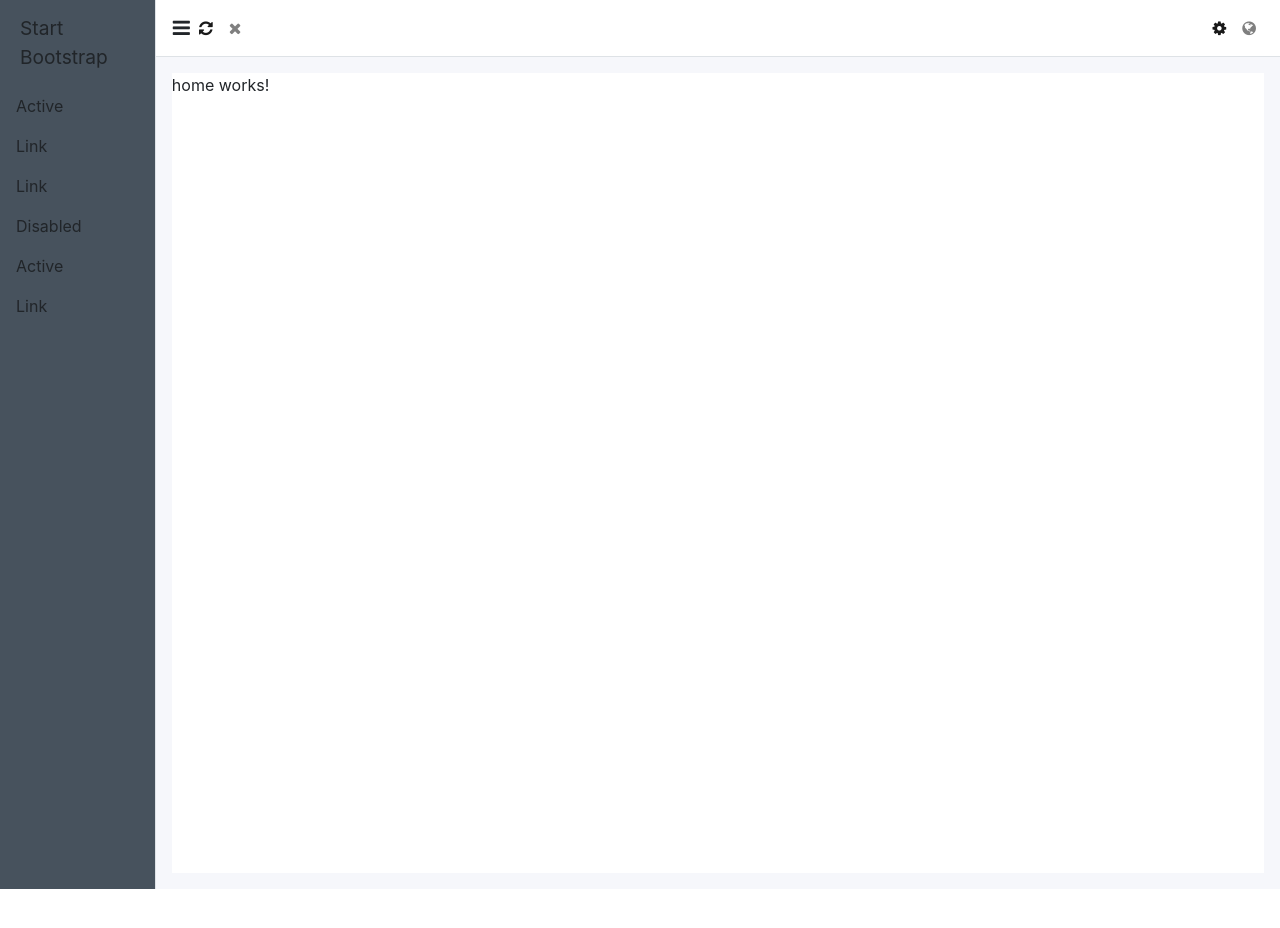
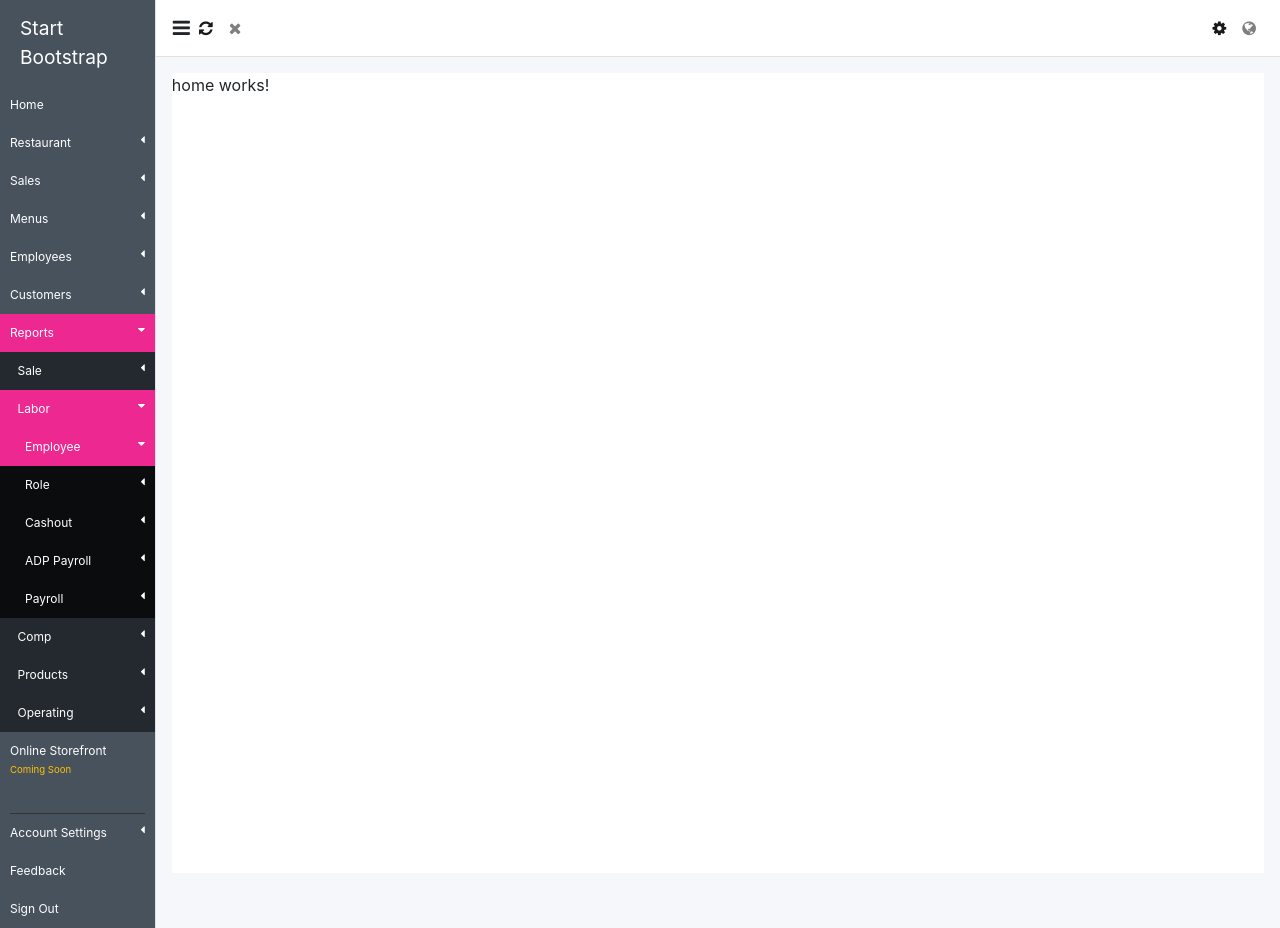
Before and after one commit to dhananjaybhirud/epaisa, an Angular app: page / in a window 1280 px wide. Before the commit the page ends 889 px from the top, so only its background shows below. Built offline with nearby package versions, Linux system fonts and the light colour scheme.

Commit message:
sidebar done

```diff
--- a/src/app/aside/aside.component.html
+++ b/src/app/aside/aside.component.html
@@ -2,26 +2,82 @@
   <div class="sidebar-heading">Start Bootstrap </div>
   <ul class="nav flex-column">
     <li class="nav-item">
-      <a class="nav-link active" >Active</a>
+      <a class="nav-link single" >Home</a>
     </li>
     <li class="nav-item">
-      <a class="nav-link" >Link</a>
+      <a class="nav-link" >Restaurant</a>
     </li>
     <li class="nav-item">
-      <a class="nav-link" >Link</a>
+      <a class="nav-link" >Sales</a>
     </li>
     <li class="nav-item">
-      <a class="nav-link"  (click)="isCollapsed = !isCollapsed"
-      [attr.aria-expanded]="!isCollapsed">Disabled</a>
+      <a class="nav-link" >Menus</a>
+    </li>
+    <li class="nav-item">
+      <a class="nav-link" >Employees</a>
+    </li>
+    <li class="nav-item">
+      <a class="nav-link" >Customers</a>
+    </li>
+
+
+    <li class="nav-item">
+      <a class="nav-link active"  (click)="isCollapsed = !isCollapsed"
+      [attr.aria-expanded]="!isCollapsed">Reports</a>
       <ul class="nav flex-column" [ngbCollapse]="isCollapsed">
         <li class="nav-item">
-          <a class="nav-link active" >Active</a>
+          <a class="nav-link " >Sale</a>
         </li>
         <li class="nav-item">
-          <a class="nav-link" >Link</a>
+          <a class="nav-link active" >Labor</a>
+          <ul class="nav flex-column">
+            <li class="nav-item">
+              <a class="nav-link active" >Employee</a>
+            </li>
+            <li class="nav-item">
+              <a class="nav-link" >Role</a>
+            </li>
+            <li class="nav-item">
+              <a class="nav-link" >Cashout</a>
+            </li>
+            <li class="nav-item">
+              <a class="nav-link" >ADP Payroll</a>
+            </li>
+            <li class="nav-item">
+              <a class="nav-link" >Payroll</a>
+            </li>
+          </ul>
+        </li>
+        <li class="nav-item">
+          <a class="nav-link" >Comp</a>
+        </li>
+        <li class="nav-item">
+          <a class="nav-link" >Products</a>
+        </li>
+        <li class="nav-item">
+          <a class="nav-link" >Operating</a>
         </li>
       </ul>
 
     </li>
+
+    <li class="nav-item">
+      <a class="nav-link single" >
+        Online Storefront
+        <div class="text-warning"><small>Coming Soon</small></div>
+      </a>
+    </li>
+    <li class="divider">
+      <!-- <a class="nav-link" >Account Settings</a> -->
+    </li>
+    <li class="nav-item">
+      <a class="nav-link" >Account Settings</a>
+    </li>
+    <li class="nav-item">
+      <a class="nav-link single" >Feedback</a>
+    </li>
+    <li class="nav-item">
+      <a class="nav-link single" >Sign Out</a>
+    </li>
   </ul>
 </div>
--- a/src/app/aside/aside.component.scss
+++ b/src/app/aside/aside.component.scss
@@ -0,0 +1,50 @@
+#sidebar-wrapper{
+  color: #ffffff;
+  .nav{
+    .nav-link:not(.single){
+      &:after{
+        display: inline-block;
+        font: normal normal normal 14px/1 FontAwesome;
+        font-size: inherit;
+        text-rendering: auto;
+        -webkit-font-smoothing: antialiased;
+        -moz-osx-font-smoothing: grayscale;
+        content: "\f0d9";
+        float: right;
+      }
+      &.active{
+        &:after{
+          content: "\f0d7";
+        }
+      }
+    }
+    & > .nav-item{
+      .nav-link{
+        font-size: 12px;
+        padding: 10px;
+        &.active{
+          background-color: #ed2890;
+        }
+      }
+      & > ul{
+        background-color: rgba(0,0,0,0.5);
+        & > .nav-item{
+          & > ul{
+            background-color: rgba(0,0,0,0.7);
+            .nav-link{
+              padding-left: 25px;
+            }
+          }
+        }
+        .nav-link{
+          padding-left: 17.5px;
+        }
+      }
+    }
+    .divider{
+      display: block;
+      border-top: 1px solid #333;
+      margin: 25px 10px  0px  ;
+    }
+  }
+}
--- a/src/styles.scss
+++ b/src/styles.scss
@@ -14,7 +14,7 @@ body {
 
 #sidebar-wrapper {
   min-height: 100vh;
-  margin-left: -180px;
+  margin-left: -220px;
   -webkit-transition: margin .25s ease-out;
   -moz-transition: margin .25s ease-out;
   -o-transition: margin .25s ease-out;
@@ -29,7 +29,7 @@ body {
 }
 
 #sidebar-wrapper .list-group {
-  width: 180px;
+  width: 220px;
 }
 
 #page-content-wrapper {
@@ -51,7 +51,7 @@ body {
   }
 
   #wrapper.toggled #sidebar-wrapper {
-    margin-left: -180px;
+    margin-left: -220px;
   }
 }
 
```
